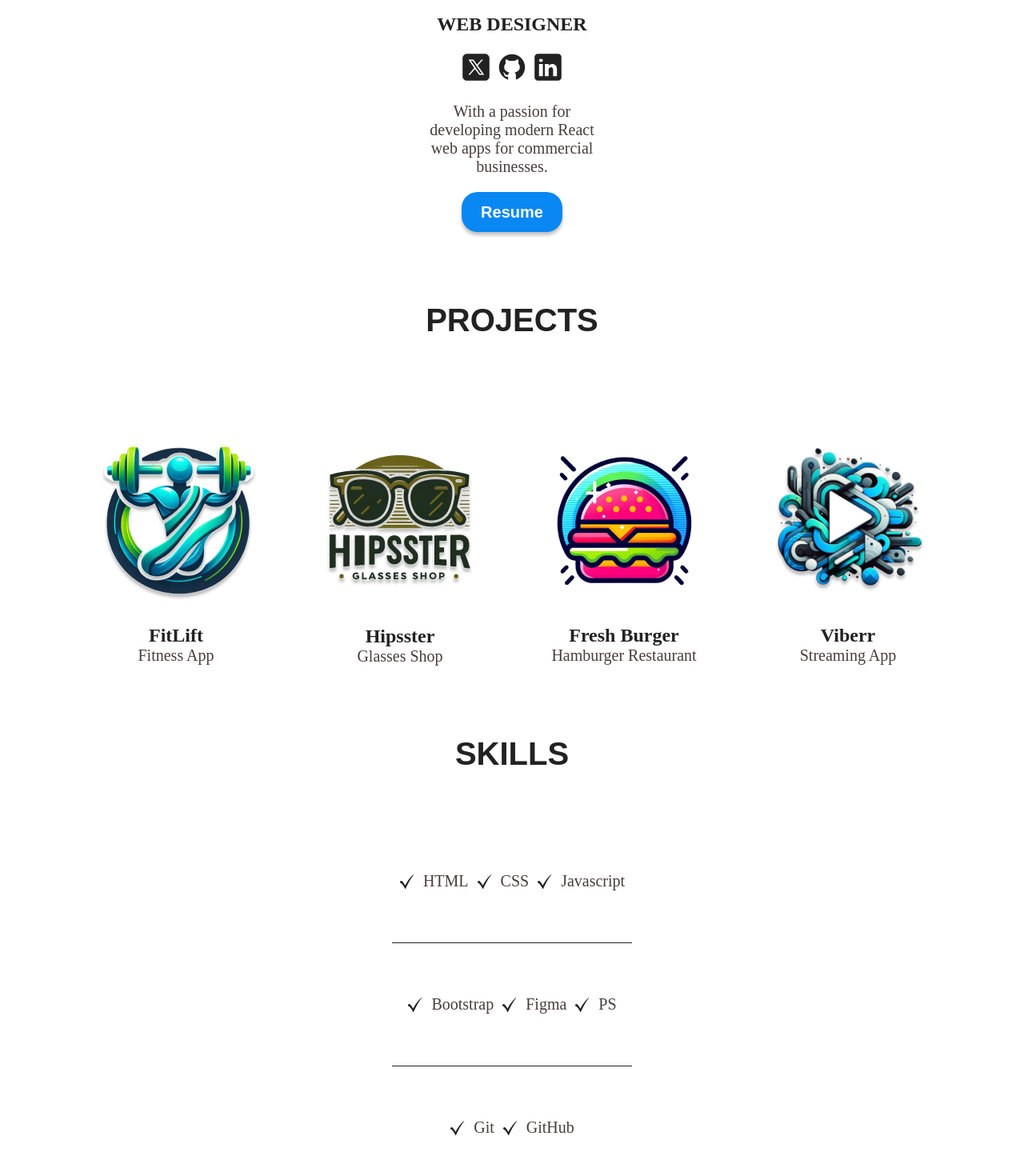
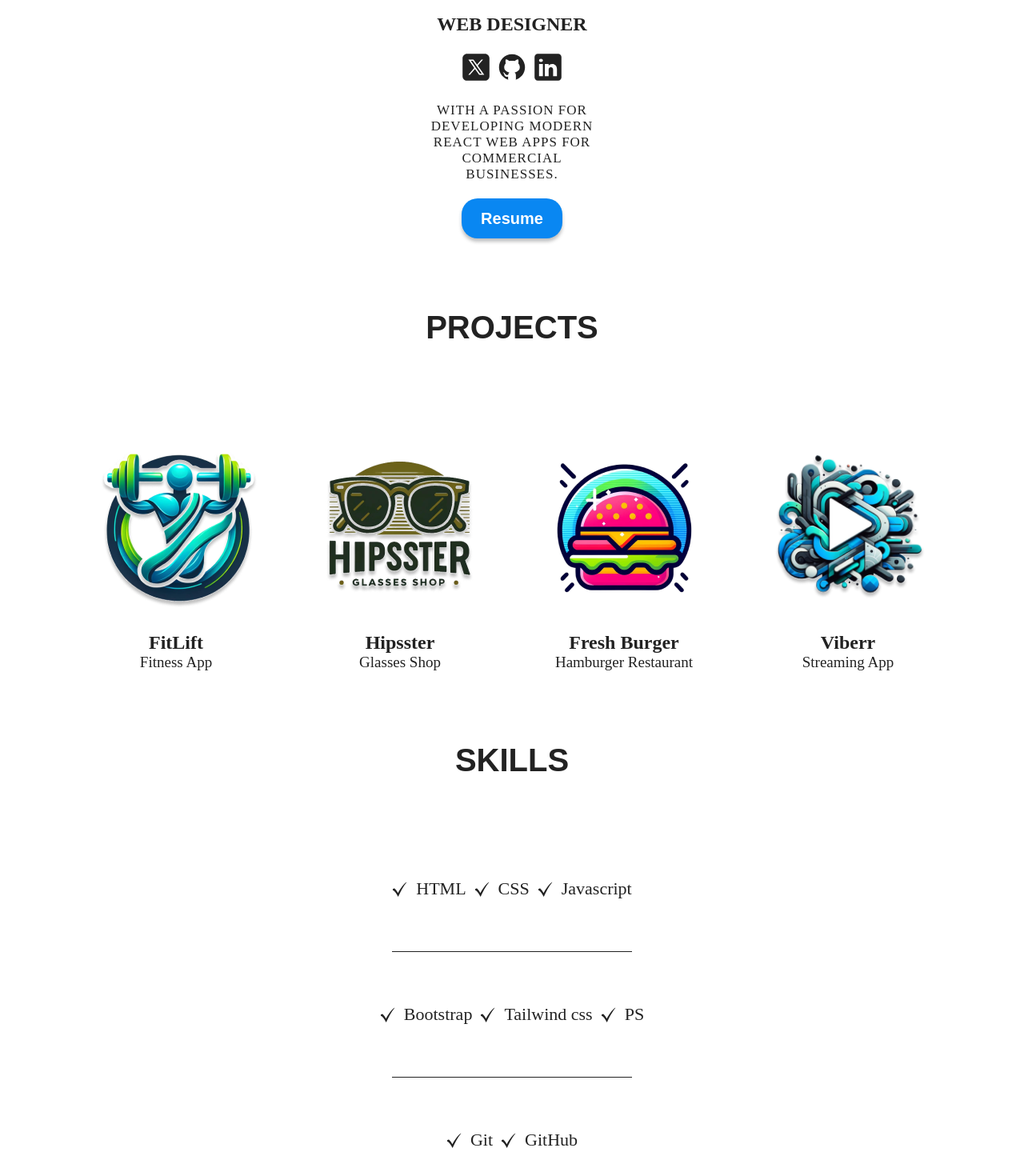
Before and after one commit to siyapra/My-portfolio, a React (Vite) app: page / in a window 1280 px wide. Shown: the part 520-1990 px from the top of the page at 80% size. Built offline with nearby package versions, Linux system fonts and the light colour scheme.

Commit message:
small small changes all files

```diff
--- a/src/App.css
+++ b/src/App.css
@@ -4,7 +4,7 @@
     --btn-text-color: #fff;
     --project-card-bg: #ffffff00;
     --text-color: #222;
-    --form-text-color: #555;
+    --form-text-color: #fff;
     --footer-text-color: #888;
 
 }
@@ -16,7 +16,7 @@
     --project-card-bg: #fff;
     --text-color: #fff;
     --form-text-color: #fff;
-    --footer-text-color: #bbb;
+    --footer-text-color: #fff;
 
 }
 
--- a/src/Components/Contact/Contact.jsx
+++ b/src/Components/Contact/Contact.jsx
@@ -6,19 +6,19 @@ const Contact = () => {
             <h1 className='sectionTitle'>Contact</h1>
             <form action="">
                 <div className='formGroup'>
-                    <label htmlFor="name" hidden>
-                        Name
+                    <label  htmlFor="name" hidden>
+                        <h3 className='text-content'>Name</h3>
                     </label>
                     <input type="text" name='name' id='name' placeholder='Name' required />
                 </div>
                 <div className='formGroup'>
-                    <label htmlFor="email" hidden>
+                    <label className='text-content' htmlFor="email" hidden>
                         E-mail
                     </label>
                     <input type="email" name='email' id='email' placeholder='email' required />
                 </div>
                 <div className='formGroup'>
-                    <label htmlFor="message" hidden>
+                    <label className='text-content' htmlFor="message" hidden>
                         Message
                     </label>
                     <textarea type="message" name='message' id='message' placeholder='Message' required ></textarea>
--- a/src/Components/Footer/Footer.css
+++ b/src/Components/Footer/Footer.css
@@ -10,3 +10,7 @@ p {
     font-weight: 16px;
     color: rgb(72, 60, 60);
 }
+.footer-text{
+    font-size: 22px;
+    font-weight: 500;
+}
--- a/src/Components/Footer/Footer.jsx
+++ b/src/Components/Footer/Footer.jsx
@@ -5,9 +5,9 @@ import './Footer.css'
 const Footer = () => {
     return (
         <section id='footer' className='containerS'>
-            <p>&copy; 2024 Sitaram prajapat.  <br />
+            <h3 className='footer-text'>&copy; 2024 Sitaram prajapat.  <br />
                 All rights reserved.
-            </p>
+            </h3>
         </section>
     )
 }
--- a/src/Components/Hero/Hero.css
+++ b/src/Components/Hero/Hero.css
@@ -75,6 +75,9 @@ button:active {
 
 .description {
     max-width: 24ch;
+    font-size: 17px;
+    font-weight: 100;
+    letter-spacing: 1px;
 }
 
 .info {
--- a/src/Components/Hero/Hero.jsx
+++ b/src/Components/Hero/Hero.jsx
@@ -54,10 +54,10 @@ function Hero() {
                     </a>
                 </span>
                 <span className='text-span'>
-                    <p className='description'>
+                    <h2 className='description'>
                         With a passion for developing modern React web apps for commercial
                         businesses.
-                    </p>
+                    </h2>
                 </span>
 
                 <a href={Main} download>
--- a/src/Components/Projects/Projects.css
+++ b/src/Components/Projects/Projects.css
@@ -29,7 +29,16 @@ a:hover {
     gap: 30px;
 }
 
-@media (width >= 800px) {
+.text-adjust {
+    font-size: 19px;
+    font-weight: 100;
+}
+.text-force {
+    font-size: 22px;
+    font-weight: 500;
+}
+
+@media (width >=800px) {
     .projectsContainer {
         flex-direction: row;
         flex-wrap: wrap;
--- a/src/Components/Skills/Skills.jsx
+++ b/src/Components/Skills/Skills.jsx
@@ -14,31 +14,33 @@ const Skills = () => {
 
             </div>
             <div className="skillsList">
-                <img src={checkMarkIcon} alt="Checkmark icon" className='logo-icon'/>
-                <p>HTML</p>
+                <img src={checkMarkIcon} alt="Checkmark icon" className='logo-icon' />
+                <h3 className='text-force'>HTML</h3>
 
-                <img src={checkMarkIcon} alt="Checkmark icon" className='logo-icon'/>
-                <p>CSS</p>
-                <img src={checkMarkIcon} alt="Checkmark icon" className='logo-icon'/>
-                <p>Javascript</p>
+                <img src={checkMarkIcon} alt="Checkmark icon" className='logo-icon' />
+                <h3 className='text-force'>CSS</h3>
+
+                <img src={checkMarkIcon} alt="Checkmark icon" className='logo-icon' />
+                <h3 className='text-force'>Javascript</h3>
             </div>
             <hr />
             <div className="skillsList">
                 <img src={checkMarkIcon} alt="Checkmark icon" className='logo-icon' />
-                <p>Bootstrap</p>
-                <img src={checkMarkIcon} alt="Checkmark icon" className='logo-icon'/>
-                <p>Figma</p>
-                <img src={checkMarkIcon} alt="Checkmark icon" className='logo-icon'/>
-                <p>PS</p>
+                <h3 className='text-force'>Bootstrap</h3>
+
+                <img src={checkMarkIcon} alt="Checkmark icon" className='logo-icon' />
+                <h3 className='text-force'>Tailwind css</h3>
+
+                <img src={checkMarkIcon} alt="Checkmark icon" className='logo-icon' />
+                <h3 className='text-force'>PS</h3>
             </div>
             <hr />
             <div className="skillsList">
+                <img src={checkMarkIcon} alt="Checkmark icon" className='logo-icon' />
+                <h3 className='text-force'>Git</h3>
 
                 <img src={checkMarkIcon} alt="Checkmark icon" className='logo-icon' />
-                <p>Git</p>
-
-                <img src={checkMarkIcon} alt="Checkmark icon" className='logo-icon'/>
-                <p>GitHub</p>
+                <h3 className='text-force'>GitHub</h3>
             </div>
         </>
     )
--- a/src/common/ProjectCard.jsx
+++ b/src/common/ProjectCard.jsx
@@ -9,23 +9,23 @@ const ProjectCard = () => {
             <a href="https://the-fitness-collage.netlify.app/" target='_blank'>
                 <img className='hovers' src={Fitlift} alt="Viberr logo" />
                 <h3>FitLift</h3>
-                <p>Fitness App</p>
+                <h3 className='text-adjust'>Fitness App</h3>
             </a>
 
             <a href="https://hippster.netlify.app/" target='_blank'>
                 <img className='hovers' src={hipsster} alt="Viberr logo" />
                 <h3>Hipsster</h3>
-                <p>Glasses Shop</p>
+                <h3 className='text-adjust'>Glasses Shop</h3>
             </a>
             <a href="https://karisitascollage.netlify.app/" target='_blank'>
                 <img className='hovers' src={burger} alt="Viberr logo" />
                 <h3>Fresh Burger</h3>
-                <p>Hamburger Restaurant</p>
+                <h3 className='text-adjust'>Hamburger Restaurant</h3>
             </a>
             <a href="https://tirp-planner.onrender.com/" target='_blank'>
                 <img className='hovers' src={Viberr} alt="Viberr logo" />
                 <h3>Viberr</h3>
-                <p>Streaming App</p>
+                <h3 className='text-adjust'>Streaming App</h3>
             </a>
 
 
```
